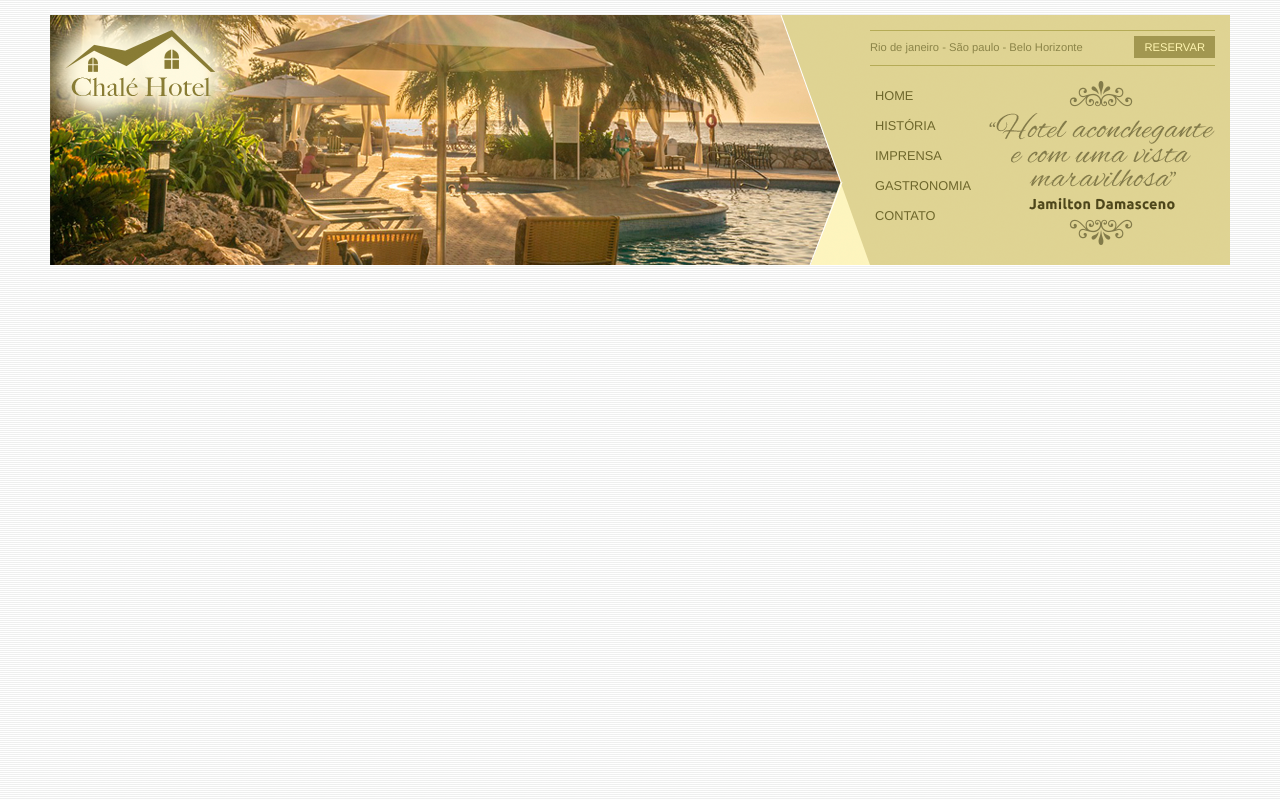
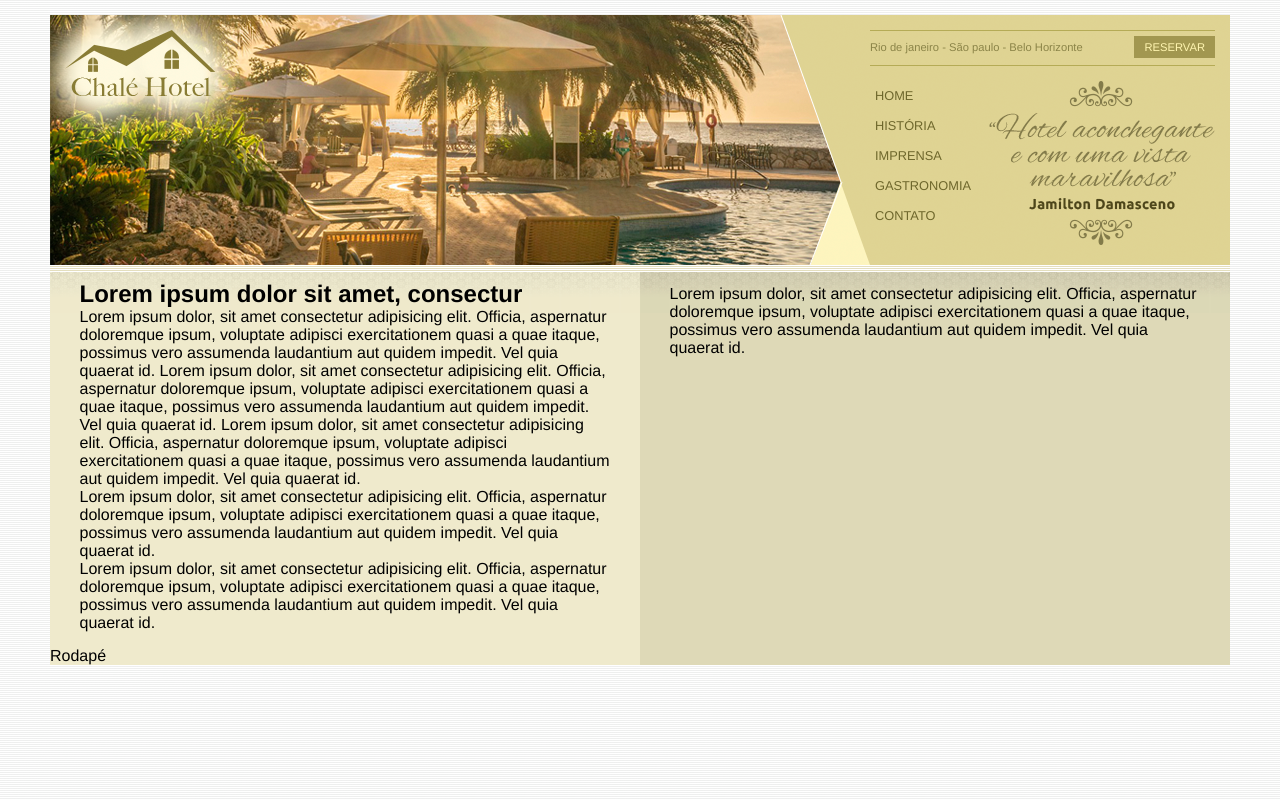
Before and after one commit to juliodonofreo/chale_hotel, a plain HTML site: page index.html in a window 1280 px wide. Drawn offline with Linux system fonts and the light colour scheme.

Commit message:
Início da implementação do conteúdo

```diff
--- a/css/estilo.css
+++ b/css/estilo.css
@@ -10,7 +10,7 @@ body {
 }
 
 #container {
-    background: #ede9cc;
+    background: #ede9cc url(../imagens/bg-container.png) top center repeat-y;
     margin: 0 auto;
     min-width: 750px;
     max-width: 1180px;
@@ -118,3 +118,31 @@ ul#navegacao a:hover{
     height: 164px;
     float: right;
 }
+
+/* Area de conteúdos */
+
+#area-principal {
+    float: left;
+    width: 50%;
+    background: url(../imagens/bg-area-principal.png) top left repeat-x;
+    padding: 15px 0;
+}
+
+#area-lateral {
+    float: right;
+    width: 50%;
+    background: url(../imagens/bg-area-lateral.png) top left repeat-x;
+    padding: 20px 0;
+}
+
+.conteudo {
+    margin: 0 auto;
+    width: 90%;
+}
+
+
+
+
+#rodape {
+    clear: both;
+}
--- a/index.html
+++ b/index.html
@@ -44,6 +44,53 @@
             </div>
 
         </div><!-- Fim topo -->
+
+        <div id="area-principal">
+            <div class="conteudo">
+                <h2>
+                    Lorem ipsum dolor sit amet, consectur
+                </h2>
+
+                <p>
+                    Lorem ipsum dolor, sit amet consectetur adipisicing elit.
+                    Officia, aspernatur doloremque ipsum, voluptate adipisci exercitationem quasi a quae itaque,
+                    possimus vero assumenda laudantium aut quidem impedit. Vel quia quaerat id.
+                    Lorem ipsum dolor, sit amet consectetur adipisicing elit.
+                    Officia, aspernatur doloremque ipsum, voluptate adipisci exercitationem quasi a quae itaque,
+                    possimus vero assumenda laudantium aut quidem impedit. Vel quia quaerat id.
+                    Lorem ipsum dolor, sit amet consectetur adipisicing elit.
+                    Officia, aspernatur doloremque ipsum, voluptate adipisci exercitationem quasi a quae itaque,
+                    possimus vero assumenda laudantium aut quidem impedit. Vel quia quaerat id.
+                </p>
+
+                <p>
+                    Lorem ipsum dolor, sit amet consectetur adipisicing elit.
+                    Officia, aspernatur doloremque ipsum, voluptate adipisci exercitationem quasi a quae itaque,
+                    possimus vero assumenda laudantium aut quidem impedit. Vel quia quaerat id.
+                </p>
+
+                <p>
+                    Lorem ipsum dolor, sit amet consectetur adipisicing elit.
+                    Officia, aspernatur doloremque ipsum, voluptate adipisci exercitationem quasi a quae itaque,
+                    possimus vero assumenda laudantium aut quidem impedit. Vel quia quaerat id.
+                </p>
+            </div>
+        </div>
+
+        <div id="area-lateral">
+            <div class="conteudo">
+                <p>
+                    Lorem ipsum dolor, sit amet consectetur adipisicing elit.
+                    Officia, aspernatur doloremque ipsum, voluptate adipisci exercitationem quasi a quae itaque,
+                    possimus vero assumenda laudantium aut quidem impedit. Vel quia quaerat id.
+                </p>
+            </div>
+        </div>
+
+        <div id="rodape">
+            Rodapé
+        </div>
+
     </div><!-- Fim container -->
 </body>
 </html>
```
